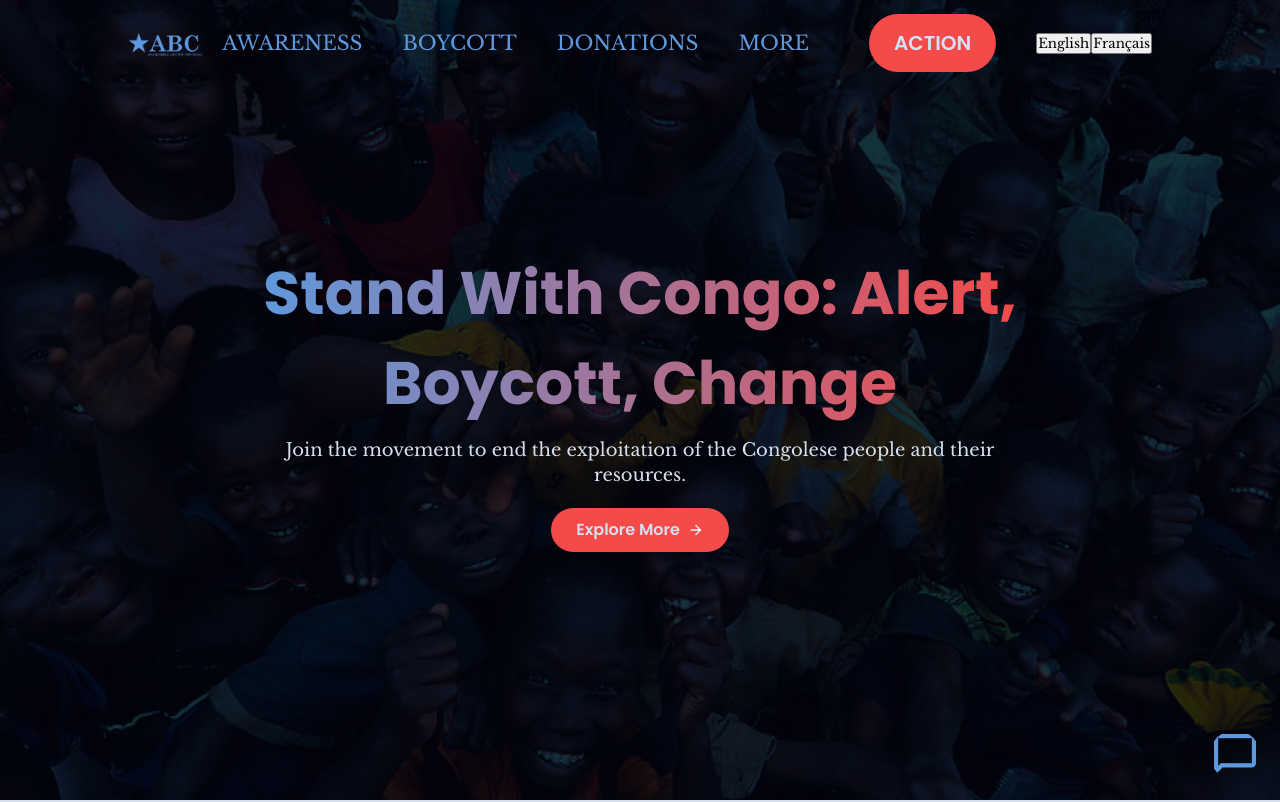
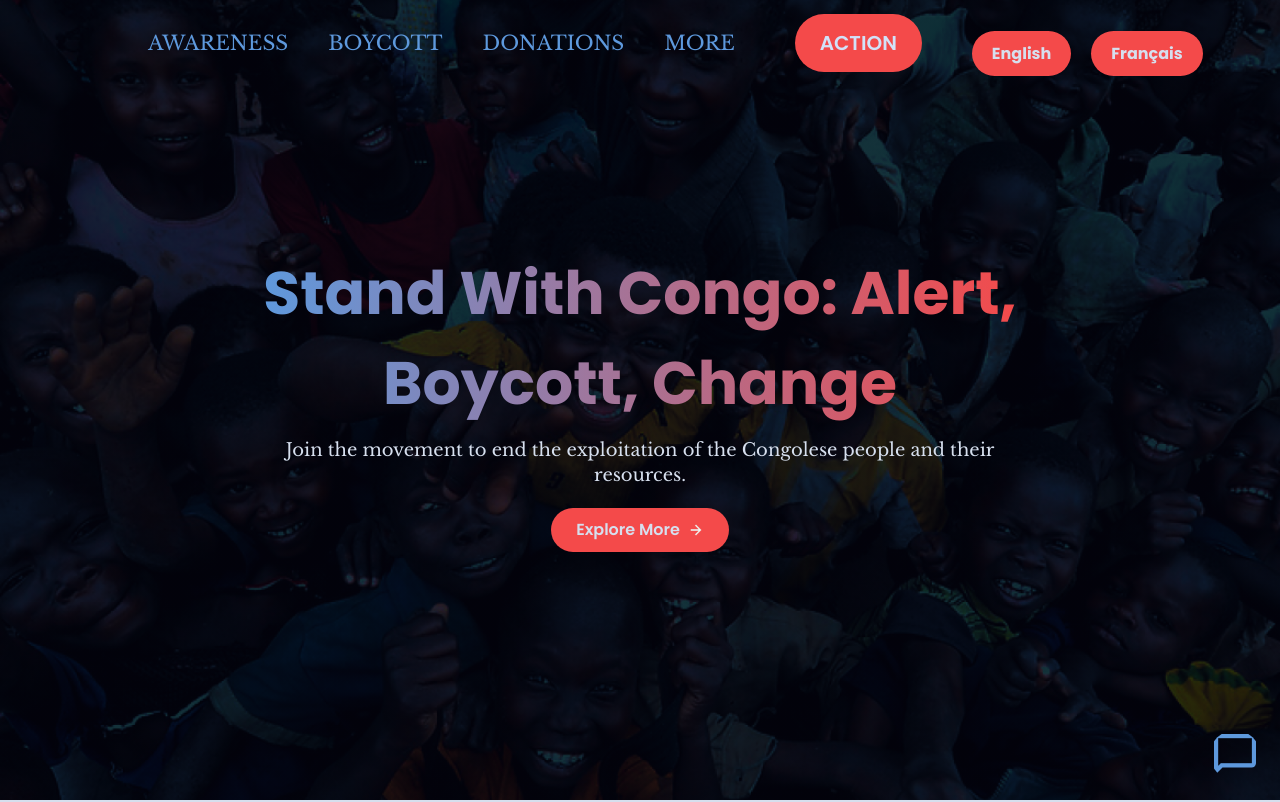
Before and after one commit to Bwenkayembe/SEG3525_Project2, a React (Vite) app: page / in a window 1280 px wide. Shown: the top 802 px of the page. Built offline with nearby package versions, Linux system fonts and the light colour scheme.

Commit message:
last changes

```diff
--- a/src/components/Home/Home.jsx
+++ b/src/components/Home/Home.jsx
@@ -46,6 +46,7 @@ const Home = () => {
         </div>
       </div>
       <ChatBox /> {/* Add the ChatBox component here */}
+
     </>
   );
 }
--- /dev/null
+++ b/src/components/LanguageProvider.css
@@ -0,0 +1,25 @@
+/* LanguageProvider.css */
+.language-switcher {
+    display: flex;
+    justify-content: center;
+    margin-top: 20px;
+  }
+
+  .language-switcher button {
+    font-family: 'poppins', sans-serif;
+    font-weight: bold;
+    margin-bottom: 200px;
+    padding: 10px 20px;
+    font-size: 16px;
+    cursor: pointer;
+    background-color: #F44A4A; /* Blue background */
+    color: #D6DFEE; /* Light text color */
+    border: none;
+    border-radius: 90px;
+    transition: background-color 0.3s ease, color 0.3s ease;
+  }
+
+  .language-switcher button:hover {
+    background-color: #2D2081; /* Dark blue background on hover */
+    color: #FFFFFF; /* White text color on hover */
+  }
--- a/src/components/LanguageProvider.jsx
+++ b/src/components/LanguageProvider.jsx
@@ -2,6 +2,7 @@ import React, { useState } from 'react';
 import { IntlProvider } from 'react-intl';
 import EnglishMessages from './Languages/en.json';
 import FrenchMessages from './Languages/fr.json';
+import './LanguageProvider.css'; // Import the new CSS file
 
 export const LanguageContext = React.createContext();
 
--- a/src/components/Navbar/Navbar.jsx
+++ b/src/components/Navbar/Navbar.jsx
@@ -32,8 +32,10 @@ const Navbar = () => {
         <li><Link to="/action"><button className='btn'><FormattedMessage id="navbar.action" /></button></Link></li>
       </ul>
       <img src={menu_icon} alt='menu icon sandwich' className='menu_icon' onClick={toggleMenu} />
-      <button onClick={() => switchLanguage('en')}>English</button>
-      <button onClick={() => switchLanguage('fr')}>Français</button>
+      <div className="language-switcher">
+        <button onClick={() => switchLanguage('en')}>English</button>
+        <button onClick={() => switchLanguage('fr')}>Français</button>
+      </div>
     </nav>
   );
 };
```
